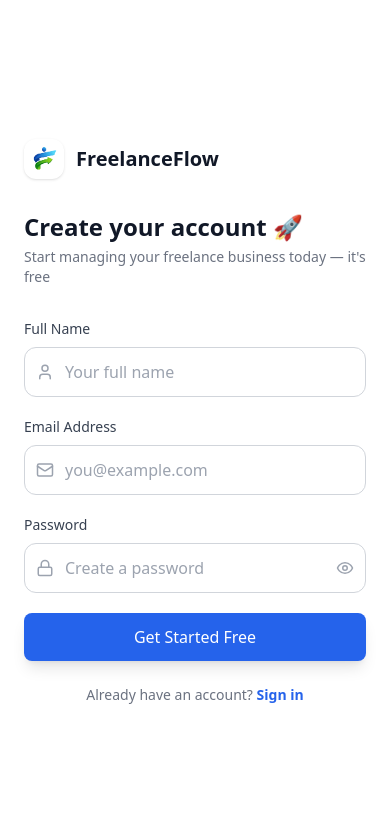
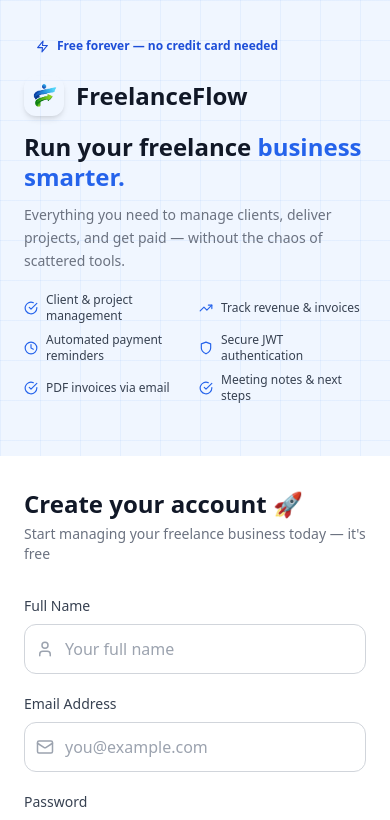
Before and after one commit to KumarSuraj07/FreelanceFlow, a React (Vite) app in the folder frontend/: page /signup in a window 390 px wide. Shown: the top 820 px of the page. Built offline with nearby package versions, Linux system fonts and the light colour scheme.

Commit message:
update screen view

```diff
--- a/frontend/src/pages/Login.jsx
+++ b/frontend/src/pages/Login.jsx
@@ -6,10 +6,10 @@ import { toast } from 'react-hot-toast'
 import { Mail, Lock, Eye, EyeOff, Users, FileText, DollarSign, BarChart2, Zap, Star } from 'lucide-react'
 
 const features = [
-  { icon: Users,      label: 'Client Management',     desc: 'Store contacts, budgets & project types' },
-  { icon: BarChart2,  label: 'Project Tracking',       desc: 'Deadlines, deliverables & progress' },
-  { icon: DollarSign, label: 'Invoice System',         desc: 'Generate PDFs & email clients instantly' },
-  { icon: FileText,   label: 'Meeting Notes',          desc: 'Log notes & next steps per client' },
+  { icon: Users,      label: 'Client Management',  desc: 'Store contacts, budgets & project types' },
+  { icon: BarChart2,  label: 'Project Tracking',    desc: 'Deadlines, deliverables & progress' },
+  { icon: DollarSign, label: 'Invoice System',      desc: 'Generate PDFs & email clients instantly' },
+  { icon: FileText,   label: 'Meeting Notes',       desc: 'Log notes & next steps per client' },
 ]
 
 const stats = [
@@ -19,10 +19,10 @@ const stats = [
 ]
 
 export default function Login() {
-  const [email, setEmail]           = useState('')
-  const [password, setPassword]     = useState('')
+  const [email, setEmail]               = useState('')
+  const [password, setPassword]         = useState('')
   const [showPassword, setShowPassword] = useState(false)
-  const [loading, setLoading]       = useState(false)
+  const [loading, setLoading]           = useState(false)
   const { login } = useAuth()
 
   const handleSubmit = async (e) => {
@@ -39,65 +39,65 @@ export default function Login() {
   }
 
   return (
-    <div className="min-h-screen flex">
-      {/* ── Left panel ── */}
+    <div className="min-h-screen flex flex-col md:flex-row">
+
+      {/* ── Info panel (top on mobile, left on desktop) ── */}
       <motion.div
-        className="hidden md:flex flex-col justify-center auth-grid-bg w-[52%] pl-16 pr-12 py-12 relative overflow-hidden"
-        initial={{ opacity: 0, x: -40 }}
+        className="auth-grid-bg w-full md:w-[52%] px-6 py-8 md:pl-16 md:pr-12 md:py-12 relative overflow-hidden flex flex-col justify-center"
+        initial={{ opacity: 0, x: -20 }}
         animate={{ opacity: 1, x: 0 }}
         transition={{ duration: 0.6 }}
       >
-        {/* Gradient fade on right edge */}
-        <div className="absolute inset-y-0 right-0 w-16 bg-gradient-to-l from-[#f0f6ff] to-transparent pointer-events-none" />
+        <div className="absolute inset-y-0 right-0 w-16 bg-gradient-to-l from-[#f0f6ff] to-transparent pointer-events-none hidden md:block" />
 
         {/* Badge */}
-        <div className="inline-flex items-center gap-2 bg-primary-100 text-primary-700 text-xs font-semibold px-3 py-1.5 rounded-full w-fit mb-6">
+        <div className="inline-flex items-center gap-2 bg-primary-100 text-primary-700 text-xs font-semibold px-3 py-1.5 rounded-full w-fit mb-4 md:mb-6">
           <Zap size={13} />
           CRM built for freelancers
         </div>
 
         {/* Logo + name */}
-        <div className="flex items-center gap-3 mb-5">
-          <img src="/icon.png" alt="FreelanceFlow" className="w-12 h-12 rounded-xl shadow-md" />
-          <span className="text-3xl font-bold text-gray-900">FreelanceFlow</span>
+        <div className="flex items-center gap-3 mb-4 md:mb-5">
+          <img src="/icon.png" alt="FreelanceFlow" className="w-10 h-10 md:w-12 md:h-12 rounded-xl shadow-md" />
+          <span className="text-2xl md:text-3xl font-bold text-gray-900">FreelanceFlow</span>
         </div>
 
         {/* Headline */}
-        <h2 className="text-4xl font-extrabold text-gray-900 leading-tight mb-4">
-          Your freelance business,<br />
+        <h2 className="text-2xl md:text-4xl font-extrabold text-gray-900 leading-tight mb-3 md:mb-4">
+          Your freelance business,{' '}
           <span className="text-primary-600">all in one place.</span>
         </h2>
-        <p className="text-gray-500 text-base mb-8 max-w-sm leading-relaxed">
+        <p className="text-gray-500 text-sm md:text-base mb-5 md:mb-8 max-w-sm leading-relaxed">
           Stop juggling spreadsheets and sticky notes. FreelanceFlow gives you a clean, powerful workspace to manage every part of your freelance career.
         </p>
 
         {/* Stats row */}
-        <div className="flex gap-6 mb-10">
+        <div className="flex gap-6 mb-5 md:mb-10">
           {stats.map(({ value, label }) => (
             <div key={label} className="text-center">
-              <div className="text-2xl font-extrabold text-primary-600">{value}</div>
+              <div className="text-xl md:text-2xl font-extrabold text-primary-600">{value}</div>
               <div className="text-xs text-gray-500 mt-0.5">{label}</div>
             </div>
           ))}
         </div>
 
-        {/* Feature list */}
-        <ul className="space-y-4 mb-10">
+        {/* Feature list — 2-col grid on mobile, single col on desktop */}
+        <ul className="grid grid-cols-2 md:grid-cols-1 gap-3 md:gap-4 mb-5 md:mb-10">
           {features.map(({ icon: Icon, label, desc }) => (
-            <li key={label} className="flex items-start gap-3">
-              <span className="bg-white border border-primary-100 text-primary-600 p-2 rounded-lg shadow-sm mt-0.5">
-                <Icon size={16} />
+            <li key={label} className="flex items-start gap-2 md:gap-3">
+              <span className="bg-white border border-primary-100 text-primary-600 p-1.5 md:p-2 rounded-lg shadow-sm mt-0.5 shrink-0">
+                <Icon size={14} />
               </span>
               <div>
-                <div className="text-sm font-semibold text-gray-800">{label}</div>
-                <div className="text-xs text-gray-500">{desc}</div>
+                <div className="text-xs md:text-sm font-semibold text-gray-800">{label}</div>
+                <div className="text-xs text-gray-500 hidden md:block">{desc}</div>
               </div>
             </li>
           ))}
         </ul>
 
-        {/* Testimonial */}
-        <div className="bg-white border border-gray-200 rounded-2xl p-5 shadow-sm max-w-sm">
+        {/* Testimonial — hidden on mobile to keep it compact */}
+        <div className="hidden md:block bg-white border border-gray-200 rounded-2xl p-5 shadow-sm max-w-sm">
           <div className="flex gap-0.5 mb-2">
             {[...Array(5)].map((_, i) => <Star key={i} size={13} className="fill-yellow-400 text-yellow-400" />)}
           </div>
@@ -114,20 +114,14 @@ export default function Login() {
         </div>
       </motion.div>
 
-      {/* ── Right panel — form ── */}
-      <div className="flex flex-1 items-center justify-center px-6 py-10 bg-white z-10">
+      {/* ── Form panel (bottom on mobile, right on desktop) ── */}
+      <div className="flex flex-1 items-center justify-center px-6 py-8 md:py-10 bg-white">
         <motion.div
           className="w-full max-w-md"
           initial={{ opacity: 0, y: 20 }}
           animate={{ opacity: 1, y: 0 }}
           transition={{ duration: 0.5 }}
         >
-          {/* Mobile header */}
-          <div className="flex md:hidden items-center gap-3 mb-8">
-            <img src="/icon.png" alt="FreelanceFlow" className="w-10 h-10 rounded-xl shadow" />
-            <span className="text-xl font-bold text-gray-900">FreelanceFlow</span>
-          </div>
-
           <h3 className="text-2xl font-bold text-gray-900 mb-1">Welcome back 👋</h3>
           <p className="text-gray-500 text-sm mb-8">Sign in to manage your freelance business</p>
 
--- a/frontend/src/pages/Signup.jsx
+++ b/frontend/src/pages/Signup.jsx
@@ -6,26 +6,26 @@ import { toast } from 'react-hot-toast'
 import { User, Mail, Lock, Eye, EyeOff, CheckCircle, Zap, Clock, TrendingUp, Shield } from 'lucide-react'
 
 const perks = [
-  { icon: CheckCircle, text: 'Client & project management in one dashboard' },
-  { icon: TrendingUp,  text: 'Track revenue, invoices & payment status' },
-  { icon: Clock,       text: 'Automated overdue payment reminders' },
-  { icon: Shield,      text: 'Secure JWT-based authentication' },
-  { icon: CheckCircle, text: 'PDF invoices generated & emailed instantly' },
-  { icon: CheckCircle, text: 'Meeting notes with next-step tracking' },
+  { icon: CheckCircle, text: 'Client & project management' },
+  { icon: TrendingUp,  text: 'Track revenue & invoices' },
+  { icon: Clock,       text: 'Automated payment reminders' },
+  { icon: Shield,      text: 'Secure JWT authentication' },
+  { icon: CheckCircle, text: 'PDF invoices via email' },
+  { icon: CheckCircle, text: 'Meeting notes & next steps' },
 ]
 
 const steps = [
-  { num: '1', title: 'Create your account',    desc: 'Sign up in under 30 seconds' },
-  { num: '2', title: 'Add your first client',  desc: 'Import contacts & project details' },
+  { num: '1', title: 'Create your account',     desc: 'Sign up in under 30 seconds' },
+  { num: '2', title: 'Add your first client',   desc: 'Import contacts & project details' },
   { num: '3', title: 'Send your first invoice', desc: 'Generate a PDF and email it directly' },
 ]
 
 export default function Signup() {
-  const [name, setName]             = useState('')
-  const [email, setEmail]           = useState('')
-  const [password, setPassword]     = useState('')
+  const [name, setName]                 = useState('')
+  const [email, setEmail]               = useState('')
+  const [password, setPassword]         = useState('')
   const [showPassword, setShowPassword] = useState(false)
-  const [loading, setLoading]       = useState(false)
+  const [loading, setLoading]           = useState(false)
   const { signup } = useAuth()
 
   const handleSubmit = async (e) => {
@@ -42,50 +42,50 @@ export default function Signup() {
   }
 
   return (
-    <div className="min-h-screen flex">
-      {/* ── Left panel ── */}
+    <div className="min-h-screen flex flex-col md:flex-row">
+
+      {/* ── Info panel (top on mobile, left on desktop) ── */}
       <motion.div
-        className="hidden md:flex flex-col justify-center auth-grid-bg w-[52%] pl-16 pr-12 py-12 relative overflow-hidden"
-        initial={{ opacity: 0, x: -40 }}
+        className="auth-grid-bg w-full md:w-[52%] px-6 py-8 md:pl-16 md:pr-12 md:py-12 relative overflow-hidden flex flex-col justify-center"
+        initial={{ opacity: 0, x: -20 }}
         animate={{ opacity: 1, x: 0 }}
         transition={{ duration: 0.6 }}
       >
-        {/* Gradient fade on right edge */}
-        <div className="absolute inset-y-0 right-0 w-16 bg-gradient-to-l from-[#f0f6ff] to-transparent pointer-events-none" />
+        <div className="absolute inset-y-0 right-0 w-16 bg-gradient-to-l from-[#f0f6ff] to-transparent pointer-events-none hidden md:block" />
 
         {/* Badge */}
-        <div className="inline-flex items-center gap-2 bg-primary-100 text-primary-700 text-xs font-semibold px-3 py-1.5 rounded-full w-fit mb-6">
+        <div className="inline-flex items-center gap-2 bg-primary-100 text-primary-700 text-xs font-semibold px-3 py-1.5 rounded-full w-fit mb-4 md:mb-6">
           <Zap size={13} />
           Free forever — no credit card needed
         </div>
 
         {/* Logo + name */}
-        <div className="flex items-center gap-3 mb-5">
-          <img src="/icon.png" alt="FreelanceFlow" className="w-12 h-12 rounded-xl shadow-md" />
-          <span className="text-3xl font-bold text-gray-900">FreelanceFlow</span>
+        <div className="flex items-center gap-3 mb-4 md:mb-5">
+          <img src="/icon.png" alt="FreelanceFlow" className="w-10 h-10 md:w-12 md:h-12 rounded-xl shadow-md" />
+          <span className="text-2xl md:text-3xl font-bold text-gray-900">FreelanceFlow</span>
         </div>
 
         {/* Headline */}
-        <h2 className="text-4xl font-extrabold text-gray-900 leading-tight mb-4">
-          Run your freelance<br />
+        <h2 className="text-2xl md:text-4xl font-extrabold text-gray-900 leading-tight mb-3 md:mb-4">
+          Run your freelance{' '}
           <span className="text-primary-600">business smarter.</span>
         </h2>
-        <p className="text-gray-500 text-base mb-8 max-w-sm leading-relaxed">
+        <p className="text-gray-500 text-sm md:text-base mb-5 md:mb-8 max-w-sm leading-relaxed">
           Everything you need to manage clients, deliver projects, and get paid — without the chaos of scattered tools.
         </p>
 
-        {/* Perks */}
-        <ul className="space-y-3 mb-10">
+        {/* Perks — 2-col grid on mobile, single col on desktop */}
+        <ul className="grid grid-cols-2 md:grid-cols-1 gap-2 md:gap-3 mb-5 md:mb-10">
           {perks.map(({ icon: Icon, text }) => (
-            <li key={text} className="flex items-center gap-3 text-sm text-gray-700">
-              <Icon size={16} className="text-primary-600 shrink-0" />
+            <li key={text} className="flex items-center gap-2 text-xs md:text-sm text-gray-700">
+              <Icon size={14} className="text-primary-600 shrink-0" />
               {text}
             </li>
           ))}
         </ul>
 
-        {/* How it works */}
-        <div className="bg-white border border-gray-200 rounded-2xl p-5 shadow-sm max-w-sm">
+        {/* How it works — hidden on mobile */}
+        <div className="hidden md:block bg-white border border-gray-200 rounded-2xl p-5 shadow-sm max-w-sm">
           <p className="text-xs font-semibold text-gray-400 uppercase tracking-wider mb-4">How it works</p>
           <ol className="space-y-4">
             {steps.map(({ num, title, desc }) => (
@@ -103,20 +103,14 @@ export default function Signup() {
         </div>
       </motion.div>
 
-      {/* ── Right panel — form ── */}
-      <div className="flex flex-1 items-center justify-center px-6 py-10 bg-white z-10">
+      {/* ── Form panel (bottom on mobile, right on desktop) ── */}
+      <div className="flex flex-1 items-center justify-center px-6 py-8 md:py-10 bg-white">
         <motion.div
           className="w-full max-w-md"
           initial={{ opacity: 0, y: 20 }}
           animate={{ opacity: 1, y: 0 }}
           transition={{ duration: 0.5 }}
         >
-          {/* Mobile header */}
-          <div className="flex md:hidden items-center gap-3 mb-8">
-            <img src="/icon.png" alt="FreelanceFlow" className="w-10 h-10 rounded-xl shadow" />
-            <span className="text-xl font-bold text-gray-900">FreelanceFlow</span>
-          </div>
-
           <h3 className="text-2xl font-bold text-gray-900 mb-1">Create your account 🚀</h3>
           <p className="text-gray-500 text-sm mb-8">Start managing your freelance business today — it's free</p>
 
```
